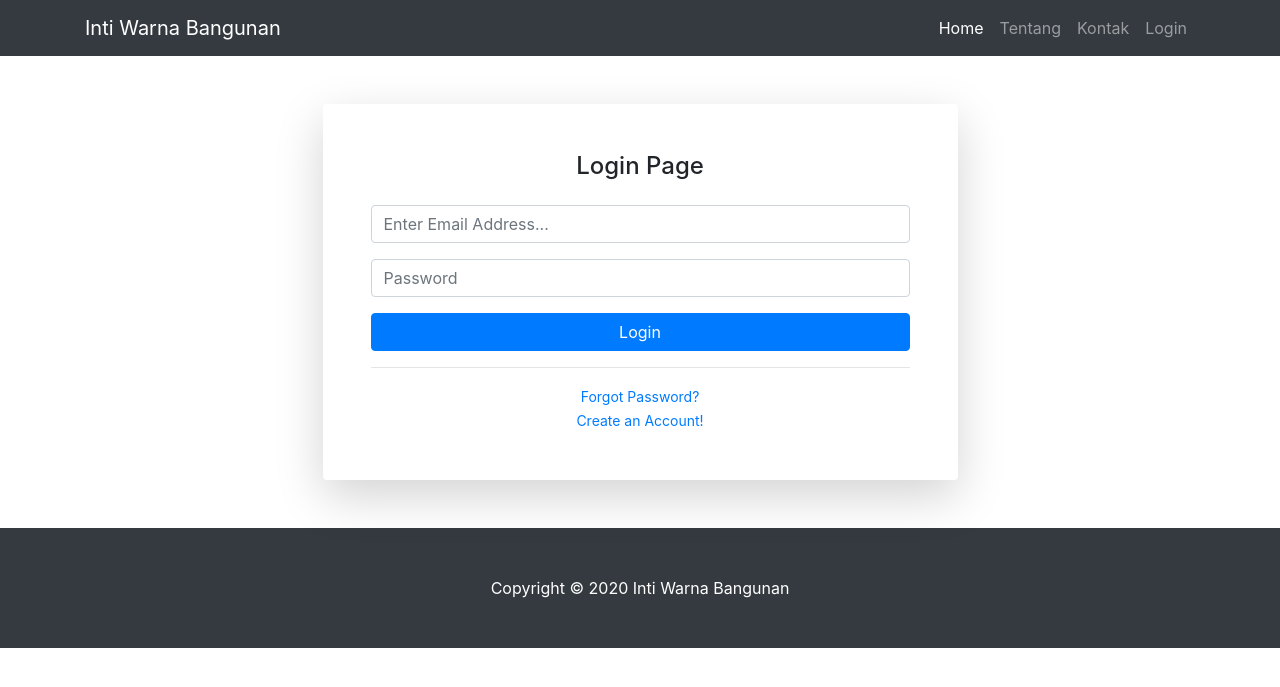
After one commit to aldikurnia31/inti-warna-bangunan, a CodeIgniter app: page /inti-warna-bangunan/login_page in a window 1280 px wide. The commit adds this page. Shown: the top 687 px of the page. Run offline with CodeIgniter, Linux system fonts and the light colour scheme; some libraries are stand-ins or nearby versions.

Commit message:
Edit Data barang dan Menambah Login Page

```diff
--- /dev/null
+++ b/application/controllers/Login_page.php
@@ -0,0 +1,26 @@
+<?php
+defined('BASEPATH') OR exit('No direct script access allowed');
+
+class Login_page extends CI_Controller
+{
+    public function __construct()
+    {
+        parent::__construct();
+        $this->load->library('form_validation');
+    }
+    public function index()
+    {
+        $this->form_validation->set_rules('email', 'Email', 'trim|required|valid_email');
+        $this->form_validation->set_rules('password', 'Password', 'trim|required');
+        if ($this->form_validation->run() == false) {
+            $data['title'] = 'Login Page';
+            $this->load->view('templates/header', $data);
+            $this->load->view('templates/templates_login/login');
+            $this->load->view('templates/footer');
+
+        } else {
+            //validasi sukses
+            $this->_login();
+        }
+    }
+}
--- a/application/views/templates/header.php
+++ b/application/views/templates/header.php
@@ -40,6 +40,9 @@
           <li class="nav-item">
             <a class="nav-link" href="#">Kontak</a>
           </li>
+          <li class="nav-item">
+            <a class="nav-link" href="<?= base_url('login_page')?>">Login</a>
+          </li>
         </ul>
       </div>
     </div>
--- /dev/null
+++ b/application/views/templates/templates_login/login.php
@@ -0,0 +1,49 @@
+
+<div class="container">
+
+<!-- Outer Row -->
+<div class="row justify-content-center">
+
+  <div class="col-lg-7">
+
+    <div class="card o-hidden border-0 shadow-lg my-5">
+      <div class="card-body p-0">
+        <!-- Nested Row within Card Body -->
+        <div class="row">
+          <div class="col-lg">
+            <div class="p-5">
+              <div class="text-center">
+                <h1 class="h4 text-gray-900 mb-4">Login Page</h1>
+              </div>
+
+              <form class="user" method="post" action="<?= base_url('login_page'); ?>">
+                <div class="form-group">
+                  <input type="text" class="form-control form-control-user" id="email" name="email" placeholder="Enter Email Address..." value="<?= set_value('email'); ?>">
+                  <?= form_error('email', '<small class="text-danger pl-3">', '</small>');?>
+                </div>
+                <div class="form-group">
+                  <input type="password" class="form-control form-control-user" id="password" name="password" placeholder="Password">
+                  <?= form_error('password', '<small class="text-danger pl-3">', '</small>');?>
+                </div>
+                <button type="submit" class="btn btn-primary btn-user btn-block">
+                  Login
+                </button>
+              </form>
+              <hr>
+              <div class="text-center">
+                <a class="small" href="forgot-password.html">Forgot Password?</a>
+              </div>
+              <div class="text-center">
+                <a class="small" href="<?= base_url('auth/registration'); ?>">Create an Account!</a>
+              </div>
+            </div>
+          </div>
+        </div>
+      </div>
+    </div>
+
+  </div>
+
+</div>
+
+</div>
--- a/application/views/templates_admin/data_barang.php
+++ b/application/views/templates_admin/data_barang.php
@@ -2,6 +2,9 @@
   <div class="container-fluid">
 
     <!-- <button type="button" class="btn btn-primary btn-sm mt-4"><i class="fas fa-plus fa-sm"></i>Tambah barang</button> -->
+
+      <?= anchor('tambah_barang',
+          '<button type="button" class="btn btn-primary mt-5 mr-3"><i class="fas fa-plus mr-2"></i>Tambah Barang</button>') ?>
 
     <table class="table table-bordered mt-4">
       <tr>
--- a/application/views/templates_admin/sidebar.php
+++ b/application/views/templates_admin/sidebar.php
@@ -9,15 +9,14 @@
                                 <div class="sb-nav-link-icon"><i class="fas fa-box"></i></div>
                                 Data barang
                             </a>
-                            <a class="nav-link" href="<?= base_url() ?>tambah_barang">
+                            <!-- <a class="nav-link" href="<?= base_url() ?>tambah_barang">
                                 <div class="sb-nav-link-icon"><i class="fas fa-plus"></i></div>
                                 Tambah barang
-                            </a>
+                            </a> -->
                         </div>
                     </div>
                     <div class="sb-sidenav-footer">
                         <div class="small">Logged in as:</div>
-                        Start Bootstrap
                     </div>
                 </nav>
             </div>
```
